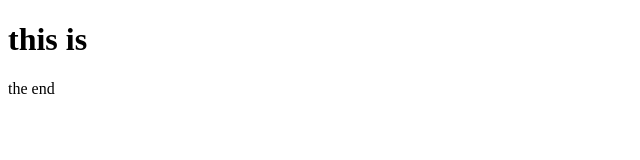
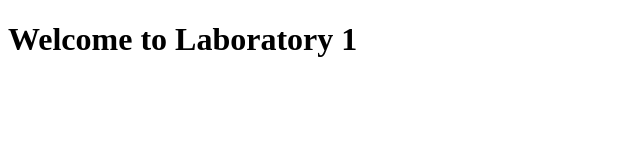
Before and after one commit to togtoh-lab/itu-num-v1.github.io, a plain HTML site: page lab1/index.html in a window 1280 px wide. Shown: the whole page, without its empty margins (0-640 px from the left). Drawn offline with Linux system fonts and the light colour scheme.

Commit message:
Update index.html

```diff
--- a/lab1/index.html
+++ b/lab1/index.html
@@ -1,10 +1,17 @@
 <!DOCTYPE html>
 <html>
 <head>
-	<title>welcome to</title>
+    <title>Welcome to Internet Technology Fundamentals</title>
 </head>
 <body>
-<h1>this is</h1>
-<p>the end</p>
+    <h1>Welcome to Laboratory 1</h1>
+    <p><Lorem ipsum dolor sit amet, consectetur adipiscing elit, sed
+    do eiusmod tempor incididunt ut labero et dolore magna aliqua.
+    Ut enim ad minim veniam , quis nostrud exercitation ullamco
+    laboris nisi ut aliquip ex ea commodo consequat. Dues aute irure
+    dolor in reprehenderit in voluptate velit esse cillum dolorew eu
+    fugiat nulla pariatur. Excepteur sint occaecat cupidatat non
+    proident, sunt in culpa qui officia  deserunt mollit anim id est
+    ladorum.</p>
 </body>
-</html>
+</hmtl>
```
